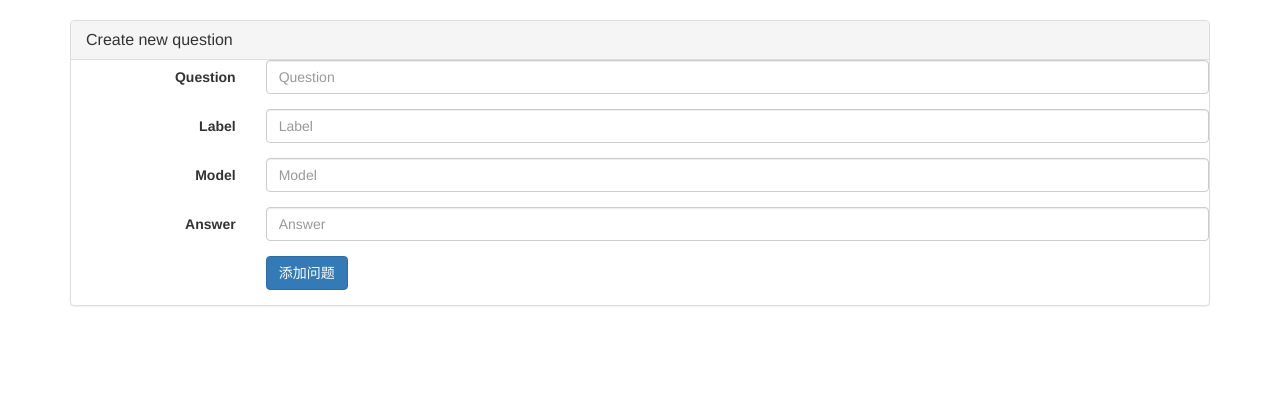
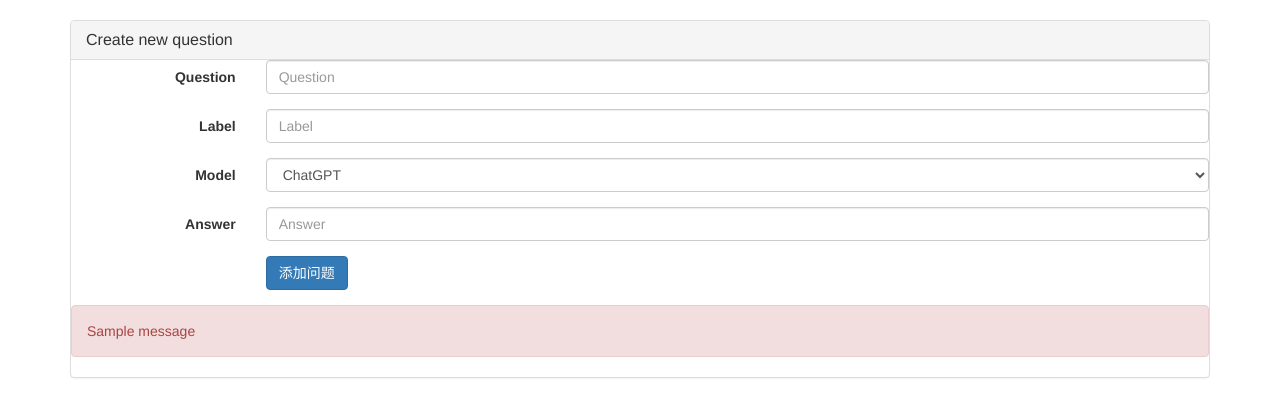
Before and after one commit to summer-Intern-2023/MUDU_Dataset, a Django app: page /question/add/ in a window 1280 px wide. Shown: the part 50-467 px from the top of the page. Run offline with Django 4.2, Linux system fonts and the light colour scheme; tables that the repository leaves empty hold one stand-in row (values such as "Sample post"); one stand-in notice (Sample message) is shown; some libraries are stand-ins or nearby versions.

Commit message:
feature: add error message to question add and edit

```diff
--- a/setcollect/models.py
+++ b/setcollect/models.py
@@ -18,9 +18,9 @@ class Question(models.Model):
 
 class LModel(models.Model):
     model_choice = (
-        (1, "chatGPT"),
-        (2, "chatGLM"),
-        (3, "bard"),
+        (1, "ChatGPT"),
+        (2, "ChatGLM"),
+        (3, "Bard"),
     )
 
     lmodel = models.SmallIntegerField(verbose_name = "choice of model", choices = model_choice)
--- a/setcollect/templates/info_list.html
+++ b/setcollect/templates/info_list.html
@@ -40,9 +40,9 @@
                         <td>{{ obj.get_role_display }}</td>
                         <td>
                             <a class="btn btn-primary btn-xs"
-                                href="http://127.0.0.1:8000/info/{{ obj.id }}/edit/">编辑</a>
+                                href="http://127.0.0.1:8000/info/{{ obj.id }}/edit/">Edit</a>
                             <a class="btn btn-danger btn-xs"
-                                href="http://127.0.0.1:8000/info/delete/?nid={{obj.id}}">删除</a>
+                                href="http://127.0.0.1:8000/info/delete/?nid={{obj.id}}">Delete</a>
                         </td>
                     </tr>
                     {% endfor %}
--- a/setcollect/templates/question_add.html
+++ b/setcollect/templates/question_add.html
@@ -14,25 +14,32 @@
                 <div class="form-group">
                     <label for="inputEmail3" class="col-sm-2 control-label">Question</label>
                     <div class="col-sm-10">
-                        <input type="text" class="form-control" name="question" placeholder="Question">
+                        <input type="text" class="form-control" name="question" placeholder="Question"
+                        value="{{ request.GET.question }}">
                     </div>
                 </div>
                 <div class="form-group">
                     <label for="inputPassword3" class="col-sm-2 control-label">Label</label>
                     <div class="col-sm-10">
-                        <input type="text" class="form-control" name="tag_name" placeholder="Label">
+                        <input type="text" class="form-control" name="tag_name" placeholder="Label"
+                        value="{{ request.GET.tag_name }}">
                     </div>
                 </div>
                 <div class="form-group">
                     <label for="inputPassword3" class="col-sm-2 control-label">Model</label>
                     <div class="col-sm-10">
-                        <input type="text" class="form-control" name="lmodel" placeholder="Model">
+                        <select class="form-control" name="lmodel">
+                            <option value="1">ChatGPT</option>
+                            <option value="2">ChatGLM</option>
+                            <option value="3">Bard</option>
+                        </select>
                     </div>
                 </div>
                 <div class="form-group">
                     <label for="inputPassword3" class="col-sm-2 control-label">Answer</label>
                     <div class="col-sm-10">
-                        <input type="text" class="form-control" name="answer" placeholder="Answer">
+                        <input type="text" class="form-control" name="answer" placeholder="Answer"
+                        value="{{ request.GET.answer }}">
                     </div>
                 </div>
                 <div class="form-group">
@@ -40,6 +47,13 @@
                         <button type="submit" class="btn btn-primary">添加问题</button>
                     </div>
                 </div>
+                {% if messages %}
+                    <div class="alert alert-danger" role="alert">
+                        {% for message in messages %}
+                            {{ message }}
+                        {% endfor %}
+                    </div>
+                {% endif %}
             </form>
 
 
--- a/setcollect/views.py
+++ b/setcollect/views.py
@@ -111,21 +111,6 @@ def info_edit(request, nid):
     UserInfo.objects.filter(id=nid).update(name=user, password=pwd, role=role)
 
     return redirect(http_address + "info/list/")
-# def info_edit(request, nid):
-
-    # if request.method == "GET":
-    #     row_object = UserInfo.objects.filter(id = nid).first()
-    #     return render(request, 'info_edit.html', {"row_object":row_object})
-
-    # user = request.POST.get("user")
-    # pwd = request.POST.get("pwd")
-    # role = request.POST.get("role")
-
-    # UserInfo.objects.filter(id=nid).update(name=user)
-    # UserInfo.objects.filter(id=nid).update(password=pwd)
-    # UserInfo.objects.filter(id=nid).update(role=role)
-
-    # return redirect(http_address + "info/list/")
 
 def user_list(request):
     #get all datas in sql
@@ -155,15 +140,28 @@ def question_add(request):
         return render(request, 'question_add.html')
 
     question_text = request.POST.get("question")
-    tag_names = request.POST.getlist("tag_name")
-    tag_names = tag_names[0].split()
+    tag_names = request.POST.get("tag_name")
+
+
+
+    answer = request.POST.get("answer")
+
+    if not question_text or question_text.strip()=='':
+        messages.error(request, 'Question cannot be empty or only contain spaces！')
+        return redirect(http_address + f"question/add?answer={answer}&tag_name={tag_names}")
+
+    if not answer or answer.strip()=='':
+        messages.error(request, 'Answer cannot be empty or only contain spaces！')
+        return redirect(http_address + f"question/add?question={question_text}&tag_name={tag_names}")
+
+    tag_names = tag_names.split()
     print(tag_names)
+
+
 
     question = Question.objects.create(question = question_text)
 
     lmodel_choice = request.POST.get("lmodel")
-    answer = request.POST.get("answer")
-
     # Create the LModel
     LModel.objects.create(lmodel=lmodel_choice, answer=answer, question=question)
 
```
Also changed, not shown: setcollect/migrations/0005_alter_lmodel_lmodel.py (added).
